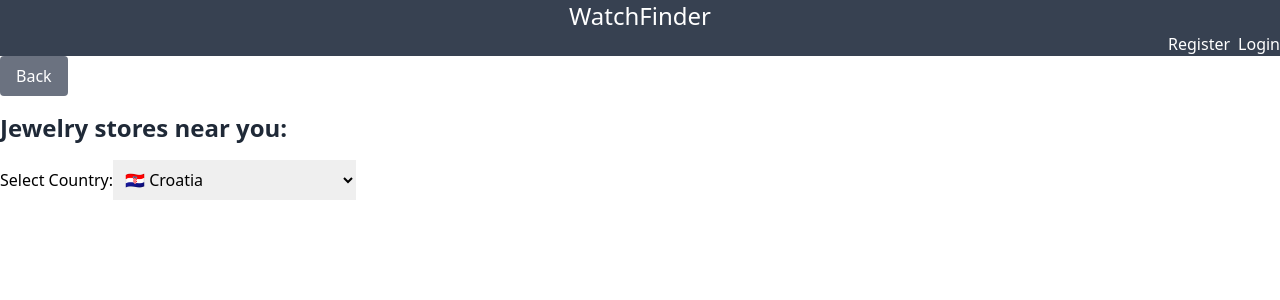
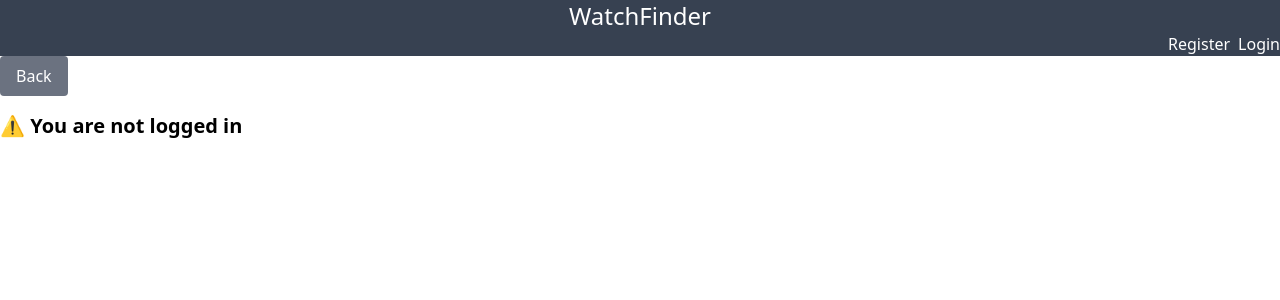
Before and after one commit to Fmarecic9/WatchFinder-frontend, a Vue app in the folder my-project/: page /map in a window 1280 px wide. Shown: the top 300 px of the page. Built offline with nearby package versions, Linux system fonts and the light colour scheme; no server answers.

Commit message:
Sitne izmjene

```diff
--- a/my-project/src/components/sendMessage.vue
+++ b/my-project/src/components/sendMessage.vue
@@ -1,5 +1,5 @@
 <template>
-  <div class="max-w-lg mx-auto bg-white p-6 rounded-lg shadow-md">
+  <div v-if="user" class="max-w-lg mx-auto bg-white p-6 rounded-lg shadow-md">
     <button @click="goBack" class="mb-4 bg-gray-500 text-white px-4 py-2 rounded hover:bg-gray-600 transition">Back</button>
 
     <h2 class="text-2xl font-bold text-gray-800 mb-4">Send a Suggestion</h2>
@@ -16,7 +16,10 @@
       </button>
     </form>
 
-    <p v-if="feedback" class="mt-4 text-green-500 font-medium">{{ feedback }}</p>
+  </div>
+  <div v-else>
+    <button @click="goBack" class="mb-4 bg-gray-500 text-white px-4 py-2 rounded hover:bg-gray-600 transition">Back</button>
+    <h1 class="text-xl font-semibold">⚠ You are not logged in</h1>
   </div>
 </template>
 
@@ -28,7 +31,7 @@ import {useRouter} from 'vue-router'
 import {ref,onMounted} from 'vue'
 
 const router = useRouter()
-let user = ref(null)
+let user = ref(localStorage.getItem("user"))
 let message = ref(null)
 
 const token = localStorage.getItem("token")
--- a/my-project/src/components/watchMap.vue
+++ b/my-project/src/components/watchMap.vue
@@ -1,5 +1,5 @@
 <template>
-  <div>
+  <div v-if="user">
      <button @click="goBack" class="mb-4 bg-gray-500 text-white px-4 py-2 rounded hover:bg-gray-600 transition">Back</button>
     <h2 class="text-2xl font-bold text-gray-800 mb-4">Jewelry stores near you: </h2>
     <label for="country">Select Country:</label>
@@ -12,6 +12,10 @@
 
     <div ref="mapContainer" class="map-container"></div>
   </div>
+  <div v-else>
+    <button @click="goBack" class="mb-4 bg-gray-500 text-white px-4 py-2 rounded hover:bg-gray-600 transition">Back</button>
+    <h1 class="text-xl font-semibold">⚠ You are not logged in</h1>
+  </div>
 </template>
 
 <script setup>
@@ -19,9 +23,10 @@ import { ref, onMounted } from 'vue';
 import L from 'leaflet';
 import 'leaflet/dist/leaflet.css';
 import {useRouter} from 'vue-router'
-
 import markerIcon from 'leaflet/dist/images/marker-icon.png';
 import markerShadow from 'leaflet/dist/images/marker-shadow.png';
+
+let user = ref(localStorage.getItem("user"))
 
 delete L.Icon.Default.prototype._getIconUrl;
 L.Icon.Default.mergeOptions({
```
